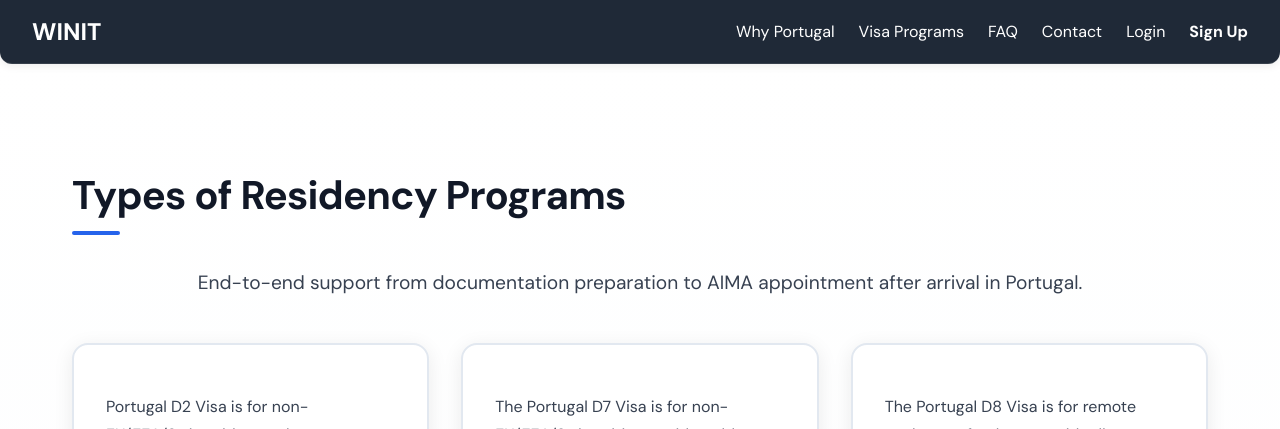
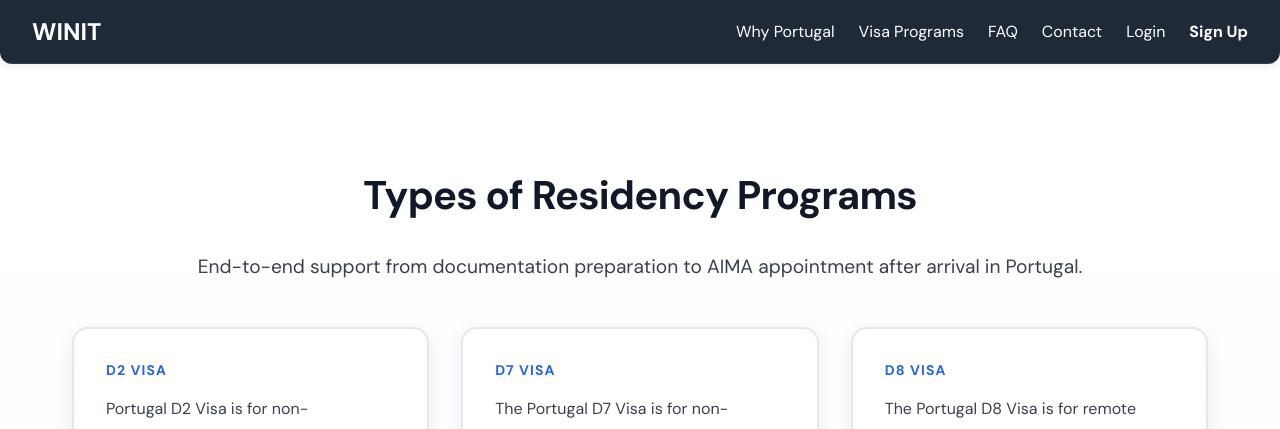
Before and after one commit to hassanidris-cloud/potugal-immigration-assist, a Next.js app: page /visa-programs in a window 1280 px wide. Shown: the top 429 px of the page. Built offline with nearby package versions, Linux system fonts and the light colour scheme; no server answers.

Commit message:
Visa programs: center heading, remove underline, add D2/D7/D8 labels
Made-with: Cursor

```diff
--- a/pages/visa-programs.tsx
+++ b/pages/visa-programs.tsx
@@ -40,7 +40,7 @@ export default function VisaPrograms() {
         <main>
           <section className="home-section-padding" style={{ padding: '5rem 0', background: 'linear-gradient(to bottom, #ffffff 0%, #f8fafc 100%)' }}>
             <div className="home-container">
-              <h1 id="residency-programs" className="section-heading" style={{ textAlign: 'center', fontSize: 'clamp(1.9rem, 4vw, 2.5rem)', marginBottom: '1rem', scrollMarginTop: '90px' }}>
+              <h1 id="residency-programs" className="section-heading section-heading-no-underline section-heading-center" style={{ fontSize: 'clamp(1.9rem, 4vw, 2.5rem)', marginBottom: '1rem', scrollMarginTop: '90px' }}>
                 Types of Residency Programs
               </h1>
               <p className="text-text-muted text-center" style={{ fontSize: '1.2rem', marginBottom: '3rem' }}>
@@ -49,7 +49,8 @@ export default function VisaPrograms() {
 
               <div className="home-residency-grid" style={{ display: 'grid', gridTemplateColumns: 'repeat(auto-fit, minmax(320px, 1fr))', gap: '2rem' }}>
                 <div id="visa-d2" className="visa-card" style={{ background: 'white', padding: '2rem', borderRadius: '16px', boxShadow: '0 4px 20px rgba(0,0,0,0.08)', border: '2px solid #e2e8f0', scrollMarginTop: '90px' }}>
-                  <h2 className="text-primary" style={{ fontSize: '1.6rem', marginBottom: '0.5rem' }}>D2 Visa Program (Entrepreneur Visa)</h2>
+                  <p className="visa-card-label" style={{ margin: 0, marginBottom: '0.5rem', fontSize: '0.875rem', fontWeight: 700, letterSpacing: '0.08em', textTransform: 'uppercase', color: 'var(--primary)' }}>D2 Visa</p>
+                  <h2 className="text-primary" style={{ fontSize: '1.6rem', marginBottom: '0.5rem' }}>Entrepreneur Visa</h2>
                   <p className="text-text-muted" style={{ lineHeight: '1.7', marginBottom: '1.5rem' }}>
                     Portugal D2 Visa is for non-EU/EEA/Swiss citizens who want to start a business, invest in an existing one, or work as independent professionals in Portugal.
                   </p>
@@ -98,7 +99,8 @@ export default function VisaPrograms() {
                 </div>
 
                 <div id="visa-d7" className="visa-card" style={{ background: 'white', padding: '2rem', borderRadius: '16px', boxShadow: '0 4px 20px rgba(0,0,0,0.08)', border: '2px solid #e2e8f0', scrollMarginTop: '90px' }}>
-                  <h2 className="text-primary" style={{ fontSize: '1.6rem', marginBottom: '0.5rem' }}>D7 Visa Program (Passive Income)</h2>
+                  <p className="visa-card-label" style={{ margin: 0, marginBottom: '0.5rem', fontSize: '0.875rem', fontWeight: 700, letterSpacing: '0.08em', textTransform: 'uppercase', color: 'var(--primary)' }}>D7 Visa</p>
+                  <h2 className="text-primary" style={{ fontSize: '1.6rem', marginBottom: '0.5rem' }}>Passive Income</h2>
                   <p className="text-text-muted" style={{ lineHeight: '1.7', marginBottom: '1.5rem' }}>
                     The Portugal D7 Visa is for non-EU/EEA/Swiss citizens with stable recurring income from outside Portugal.
                   </p>
@@ -143,7 +145,8 @@ export default function VisaPrograms() {
                 </div>
 
                 <div id="visa-d8" className="visa-card" style={{ background: 'white', padding: '2rem', borderRadius: '16px', boxShadow: '0 4px 20px rgba(0,0,0,0.08)', border: '2px solid #e2e8f0', scrollMarginTop: '90px' }}>
-                  <h2 className="text-primary" style={{ fontSize: '1.6rem', marginBottom: '0.5rem' }}>D8 Visa Program (Digital Nomad)</h2>
+                  <p className="visa-card-label" style={{ margin: 0, marginBottom: '0.5rem', fontSize: '0.875rem', fontWeight: 700, letterSpacing: '0.08em', textTransform: 'uppercase', color: 'var(--primary)' }}>D8 Visa</p>
+                  <h2 className="text-primary" style={{ fontSize: '1.6rem', marginBottom: '0.5rem' }}>Digital Nomad</h2>
                   <p className="text-text-muted" style={{ lineHeight: '1.7', marginBottom: '1.5rem' }}>
                     The Portugal D8 Visa is for remote workers or freelancers with clients outside Portugal.
                   </p>
```
